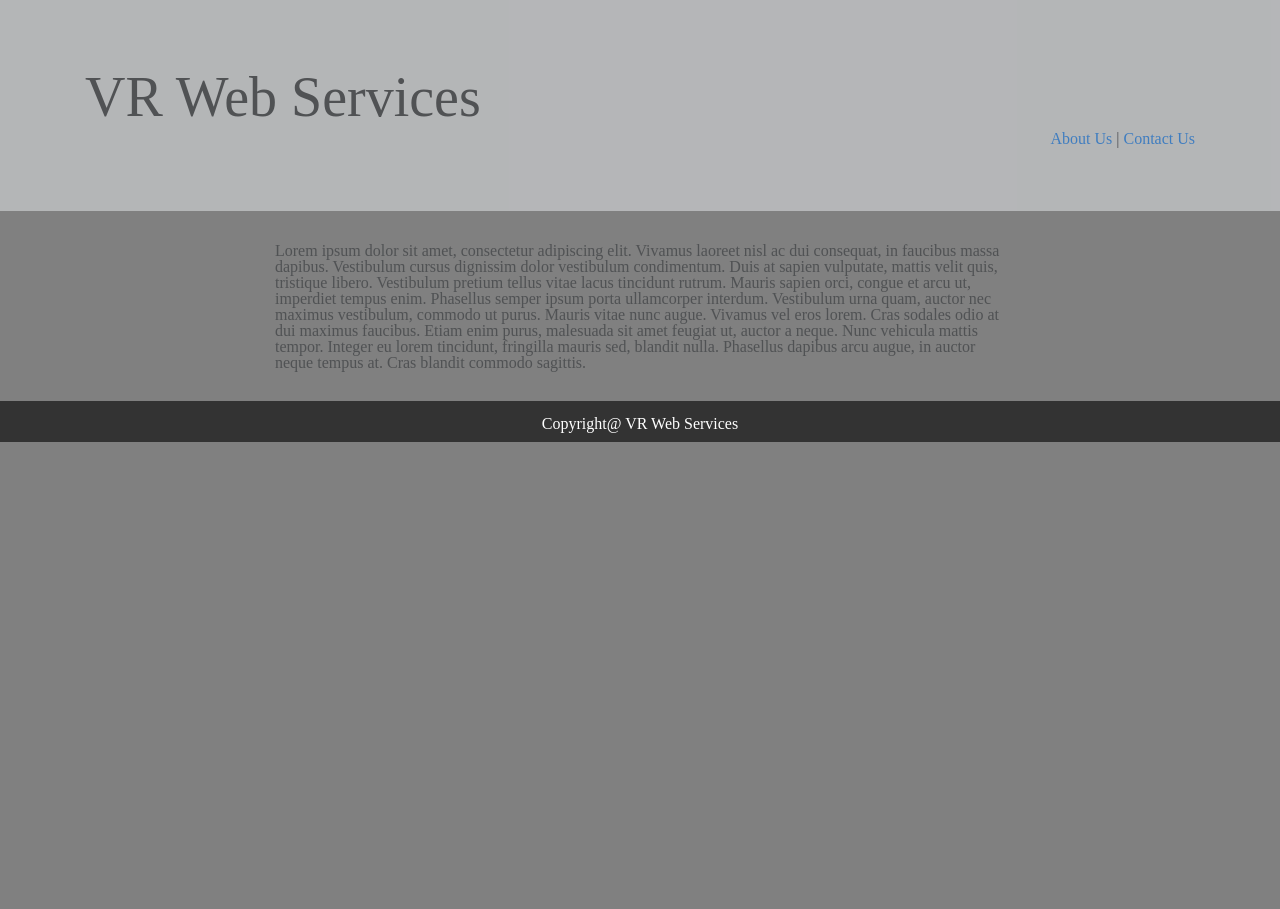
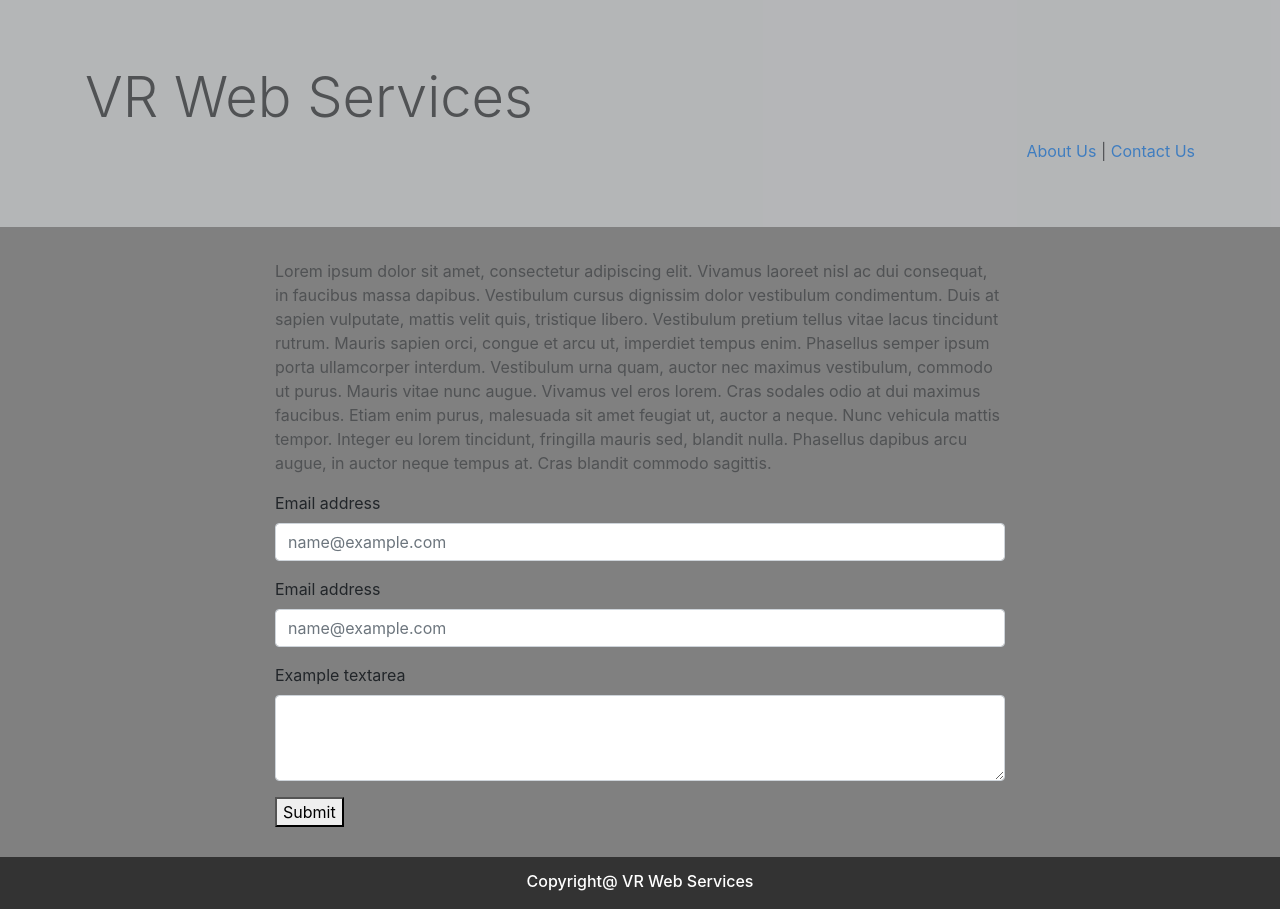
Before and after one commit to jjvs92/VR_Web_Services, a website: page app/index.html in a window 1280 px wide. Before the commit the page ends 800 px from the top, so only its background shows below. Drawn offline with nearby package versions, Linux system fonts and the light colour scheme.

```diff
--- a/app/index.html
+++ b/app/index.html
@@ -8,9 +8,37 @@
     <script src="https://stackpath.bootstrapcdn.com/bootstrap/4.1.3/js/bootstrap.min.js" integrity="sha384-ChfqqxuZUCnJSK3+MXmPNIyE6ZbWh2IMqE241rYiqJxyMiZ6OW/JmZQ5stwEULTy" crossorigin="anonymous"></script>
     <script src="https://code.jquery.com/jquery-3.3.1.slim.min.js" integrity="sha384-q8i/X+965DzO0rT7abK41JStQIAqVgRVzpbzo5smXKp4YfRvH+8abtTE1Pi6jizo" crossorigin="anonymous"></script>
     <script src="https://cdnjs.cloudflare.com/ajax/libs/popper.js/1.14.3/umd/popper.min.js" integrity="sha384-ZMP7rVo3mIykV+2+9J3UJ46jBk0WLaUAdn689aCwoqbBJiSnjAK/l8WvCWPIPm49" crossorigin="anonymous"></script>
-    <link rel="stylesheet" type="text/css" href="./assets/reset.css">
-    <link rel="stylesheet" type="text/css" href="./assets/style.css">
+
     <title>VR Web Services</title>
+    <style>
+body{
+    background-color: gray;
+}
+
+.header{
+    opacity: .5;
+}
+
+.custom-navbar{
+    text-align: right;
+}
+
+.aboutUs{
+    background-color: gray;
+    opacity: .5;
+}
+
+.footer{
+
+    background: rgba(0, 0, 0, 0.6);
+    width: 100%;
+    margin-top: 30px;
+    text-align: center;
+    padding-bottom: 10px;
+    padding-top: 15px;
+    color: white;
+}
+    </style>
 
 </head>
 <body>
@@ -36,6 +64,31 @@
             </div>
             <div class="col-md-2"></div>
         </div>
+        <div class="row">
+            <div class="col-md-2"></div>
+            <div class="col-md-8">
+                <!-- Contact Us form -->
+                <form>
+                    <div class="form-group">
+                        <label for="exampleFormControlInput1">Email address</label>
+                        <input type="email" class="form-control" id="exampleFormControlInput1" placeholder="name@example.com">
+                    </div>
+                    <div class="form-group">
+                            <label for="exampleFormControlInput1">Email address</label>
+                            <input type="email" class="form-control" id="exampleFormControlInput1" placeholder="name@example.com">
+                    </div>
+
+                    <div class="form-group">
+                        <label for="exampleFormControlTextarea1">Example textarea</label>
+                        <textarea class="form-control" id="exampleFormControlTextarea1" rows="3"></textarea>
+                    </div>
+                    <button>Submit</button>
+                </form>
+            </div>
+            <div class="col-md-2"></div>
+        </div>
+
+        <!-- --------------- -->
     </div>
 
 
--- a/server.js
+++ b/server.js
@@ -14,9 +14,7 @@
 
 // ================================================================================
 // ROUTER
-// The below points our server to a series of "route" files.
-// These routes give our server a "map" of how to respond when users visit or request data from various URLs.
-// ================================================================================
+
 
 // require("./app/routes/apiRoutes")(app);
 require("./app/routes/html_routes.js")(app);
```
Also changed, not shown: 1 other file.
